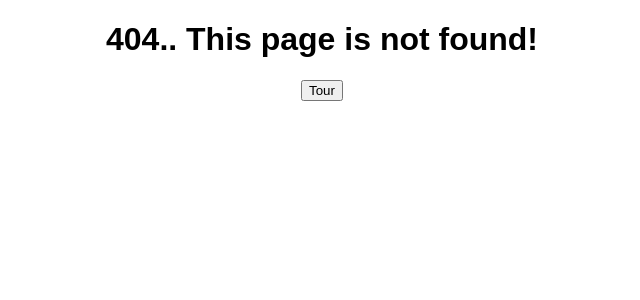
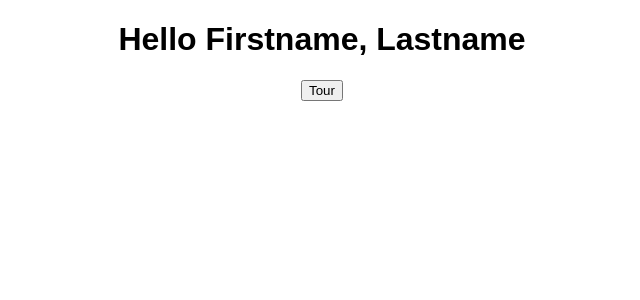
Before and after one commit to BootcampersCollective/juneFreestyleHack, a React (Create React App) app in the folder react/: page /Dashboard in a window 1280 px wide. Before the commit this address had no page. Shown: the top 300 px of the page, without its empty margins (318-958 px from the left). Built offline with nearby package versions, Linux system fonts and the light colour scheme.

Commit message:
Dashboard initial setup

```diff
--- a/react/package.json
+++ b/react/package.json
@@ -4,12 +4,12 @@
   "private": true,
   "dependencies": {
     "history": "^4.7.2",
-    "npm": "^5.7.1",
+    "npm": "^6.1.0",
     "react": "^16.2.0",
     "react-dom": "^16.2.0",
     "react-materialize": "^2.0.7",
     "react-router-dom": "^4.2.2",
-    "react-scripts": "1.1.1"
+    "react-scripts": "^1.1.4"
   },
   "scripts": {
     "start": "react-scripts start",
--- a/react/public/index.html
+++ b/react/public/index.html
@@ -4,37 +4,12 @@
     <meta charset="utf-8">
     <meta name="viewport" content="width=device-width, initial-scale=1, shrink-to-fit=no">
     <meta name="theme-color" content="#000000">
-    <!--
-      manifest.json provides metadata used when your web app is added to the
-      homescreen on Android. See https://developers.google.com/web/fundamentals/engage-and-retain/web-app-manifest/
-    -->
     <link rel="manifest" href="%PUBLIC_URL%/manifest.json">
     <link rel="shortcut icon" href="%PUBLIC_URL%/favicon.ico">
-    <!--
-      Notice the use of %PUBLIC_URL% in the tags above.
-      It will be replaced with the URL of the `public` folder during the build.
-      Only files inside the `public` folder can be referenced from the HTML.
-
-      Unlike "/favicon.ico" or "favicon.ico", "%PUBLIC_URL%/favicon.ico" will
-      work correctly both with client-side routing and a non-root public URL.
-      Learn how to configure a non-root public URL by running `npm run build`.
-    -->
     <title>React App</title>
   </head>
   <body>
-    <noscript>
-      You need to enable JavaScript to run this app.
-    </noscript>
     <div id="root"></div>
-    <!--
-      This HTML file is a template.
-      If you open it directly in the browser, you will see an empty page.
-
-      You can add webfonts, meta tags, or analytics to this file.
-      The build step will place the bundled scripts into the <body> tag.
-
-      To begin the development, run `npm start` or `yarn start`.
-      To create a production bundle, use `npm run build` or `yarn build`.
-    -->
+    <script src="index.js"></script>
   </body>
 </html>
--- a/react/src/App.js
+++ b/react/src/App.js
@@ -5,6 +5,7 @@ import createHistory from 'history/createBrowserHistory'
 import logo from './logo.svg';
 import './App.css';
 import Home from './comp/Home'
+import Dashboard from './comp/Dashboard';
 import Services from './comp/Services'
 
 const history = createHistory()
@@ -38,6 +39,8 @@ class App extends Component {
 
 						<Route exact path="/" render= {() => <Home
 							history={history}/>}/>
+            <Route exact path="/Dashboard" render= {() => <Dashboard
+              history={history}/>}/>
 
 						<Route path="/Services" render= {() => <Services
 							history={history}/>} />
--- /dev/null
+++ b/react/src/comp/Dashboard.js
@@ -0,0 +1,12 @@
+import React from 'react';
+import Header from './Header';
+
+const Dashboard = () => {
+  return (
+    <div>
+      <Header />
+    </div>
+  )
+}
+
+export default Dashboard
--- /dev/null
+++ b/react/src/comp/Header.js
@@ -0,0 +1,11 @@
+import React from 'react';
+
+const Header = () => {
+  return (
+    <div className='header-container'>
+      <h1>Hello Firstname, Lastname</h1>
+    </div>
+  )
+}
+
+export default Header;
--- a/react/src/comp/Home.js
+++ b/react/src/comp/Home.js
@@ -1,4 +1,4 @@
-import React from 'react'
+import React from 'react';
 
 const Home = () => {
 
```
Also changed, not shown: 1 other file (tests, documents, lock files or other folders).
